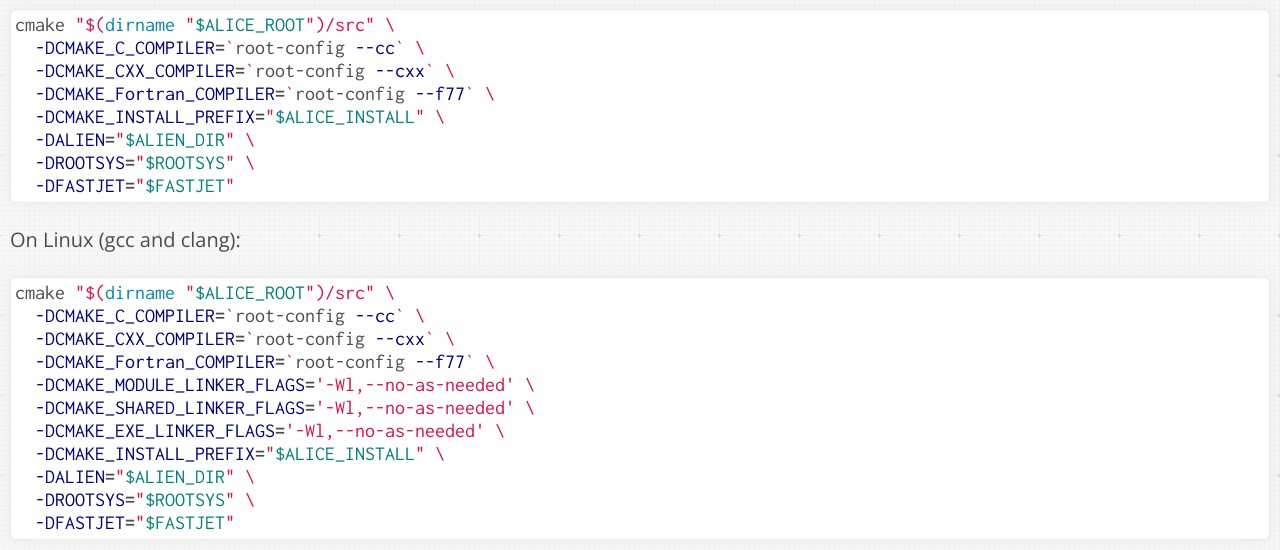
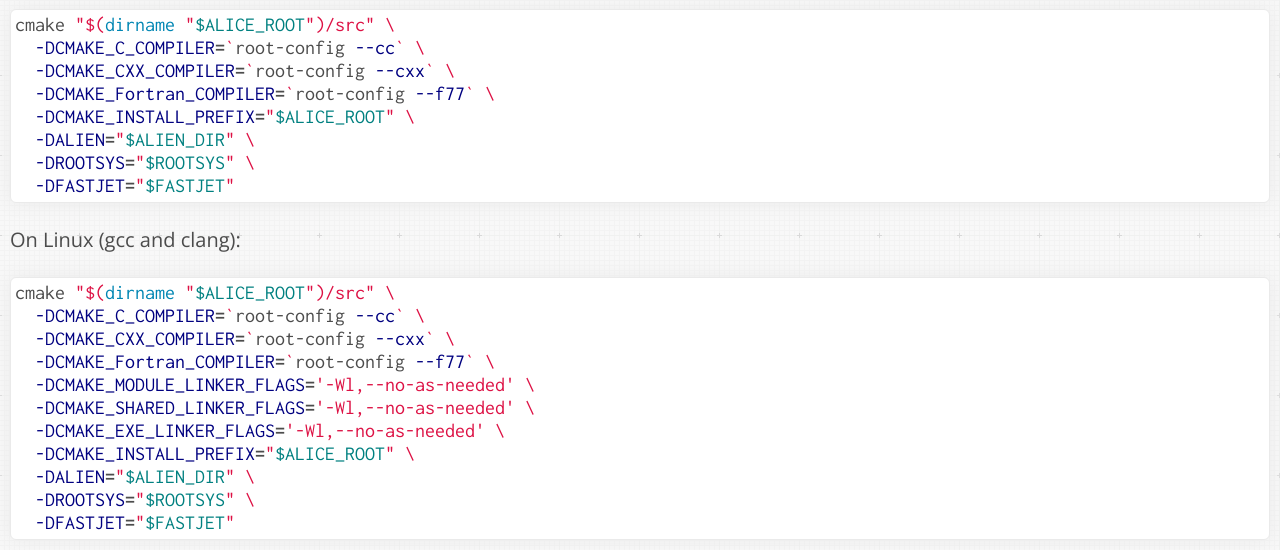
Before and after one commit to dberzano/dberzano.github.io, a Jekyll site: the page built from alice/install-aliroot/manual.md, in a window 1280 px wide and 900 px high, scrolled down 14571 px. Shown: the part 154-704 px from the top of the window. Built offline with Jekyll 4.4.1, drawn with Linux system fonts in a browser that asks for light colours; Markdown is read by kramdown in place of the engine named in the settings.

Commit message:
AliInst: ALICE_INSTALL -> ALICE_ROOT

```diff
--- a/alice/install-aliroot/manual.md
+++ b/alice/install-aliroot/manual.md
@@ -719,7 +719,7 @@ cmake "$(dirname "$ALICE_ROOT")/src" \
   -DCMAKE_C_COMPILER=`root-config --cc` \
   -DCMAKE_CXX_COMPILER=`root-config --cxx` \
   -DCMAKE_Fortran_COMPILER=`root-config --f77` \
-  -DCMAKE_INSTALL_PREFIX="$ALICE_INSTALL" \
+  -DCMAKE_INSTALL_PREFIX="$ALICE_ROOT" \
   -DALIEN="$ALIEN_DIR" \
   -DROOTSYS="$ROOTSYS" \
   -DFASTJET="$FASTJET"
@@ -735,7 +735,7 @@ cmake "$(dirname "$ALICE_ROOT")/src" \
   -DCMAKE_MODULE_LINKER_FLAGS='-Wl,--no-as-needed' \
   -DCMAKE_SHARED_LINKER_FLAGS='-Wl,--no-as-needed' \
   -DCMAKE_EXE_LINKER_FLAGS='-Wl,--no-as-needed' \
-  -DCMAKE_INSTALL_PREFIX="$ALICE_INSTALL" \
+  -DCMAKE_INSTALL_PREFIX="$ALICE_ROOT" \
   -DALIEN="$ALIEN_DIR" \
   -DROOTSYS="$ROOTSYS" \
   -DFASTJET="$FASTJET"
```
